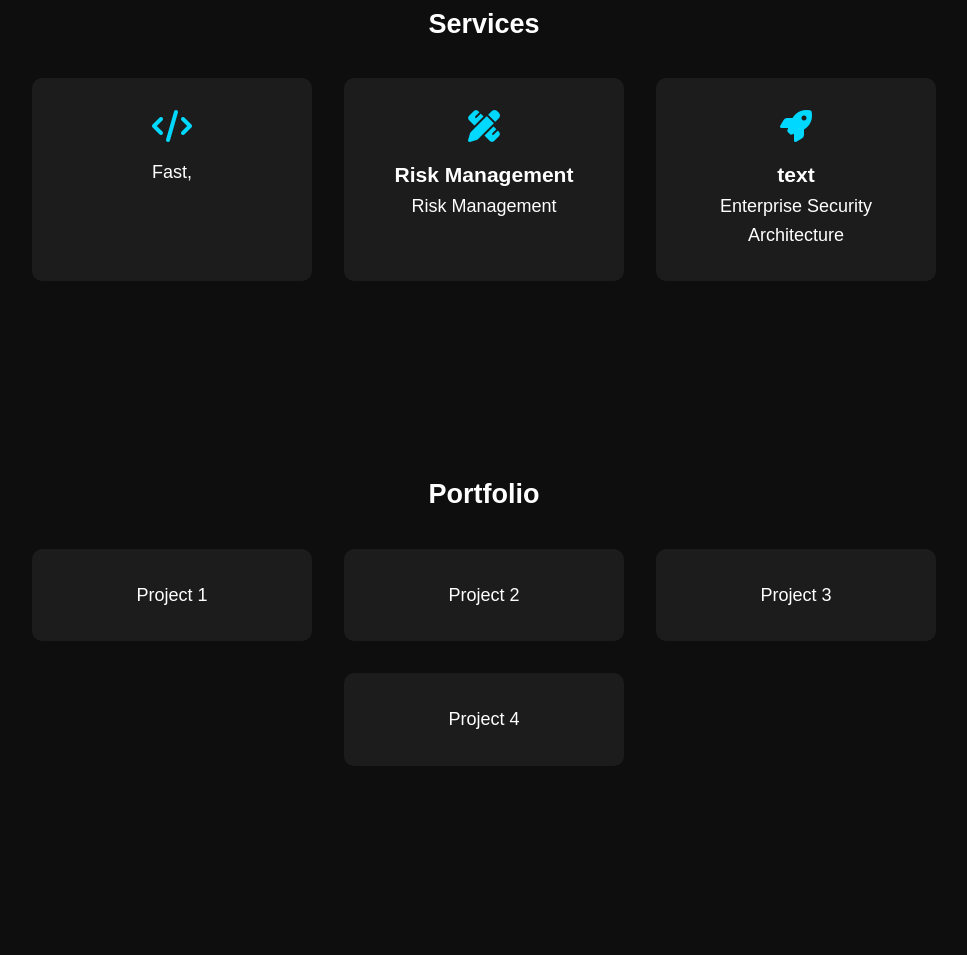
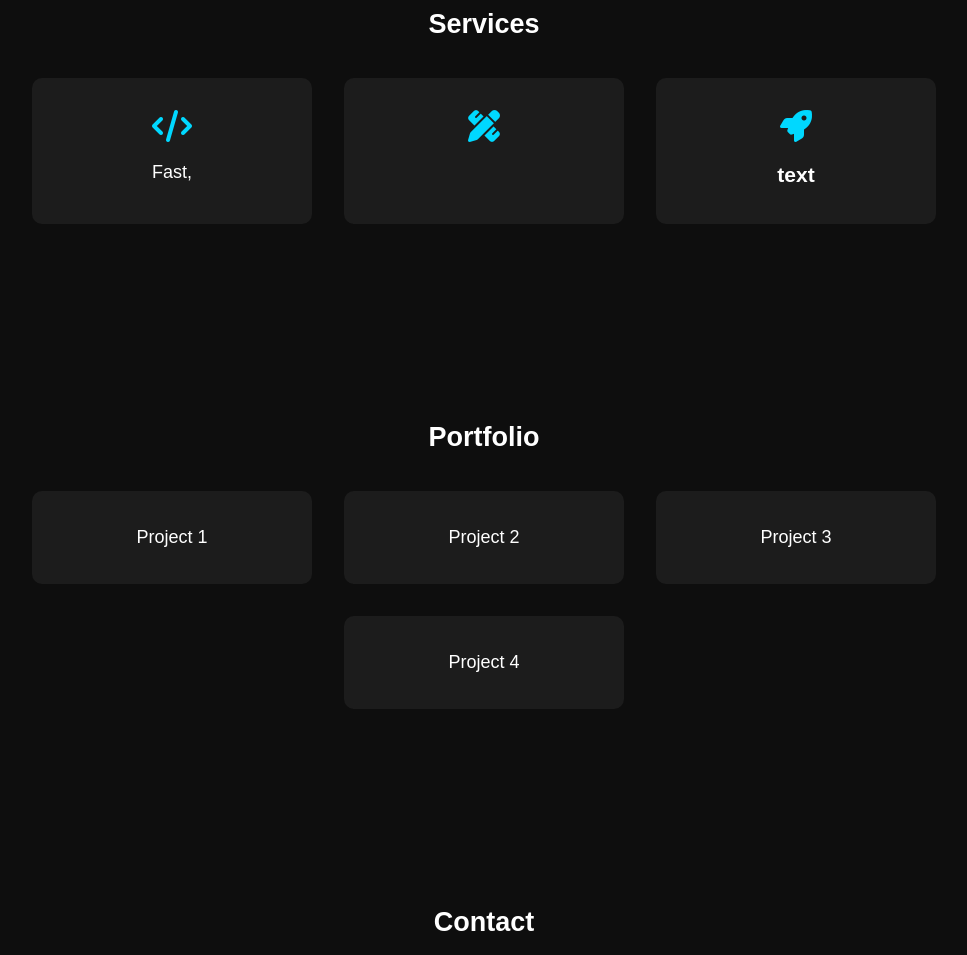
Before and after one commit to raniya97/Static-Website-Demo-PUBH-6725, a plain HTML site: page index.html in a window 1280 px wide. Shown: the part 1117-2072 px from the top of the page, without its empty margins (156-1123 px from the left). Drawn offline with Linux system fonts and the light colour scheme.

Commit message:
Update index.html

```diff
--- a/index.html
+++ b/index.html
@@ -47,8 +47,8 @@
     <h2>Services</h2>
     <div class="services">
       <div class="service-box"><i class="fas fa-code"></i><h3></h3><p>Fast, </p></div>
-      <div class="service-box"><i class="fas fa-pencil-ruler"></i><h3>Risk Management</h3><p>Risk Management</p></div>
-      <div class="service-box"><i class="fas fa-rocket"></i><h3>text</h3><p>Enterprise Security Architecture</p></div>
+      <div class="service-box"><i class="fas fa-pencil-ruler"></i><h3></h3><p> </p></div>
+      <div class="service-box"><i class="fas fa-rocket"></i><h3>text</h3><p>   </p></div>
     </div>
   </section>
 
```
